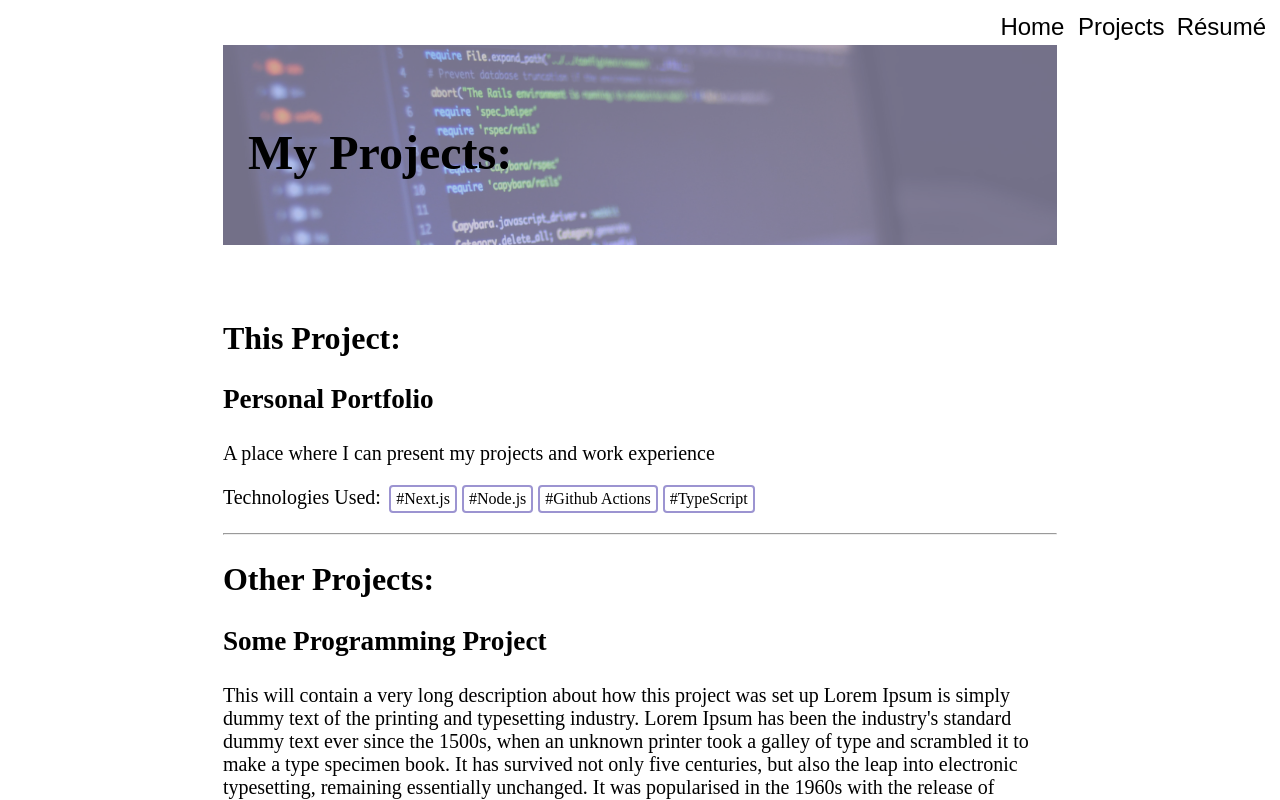
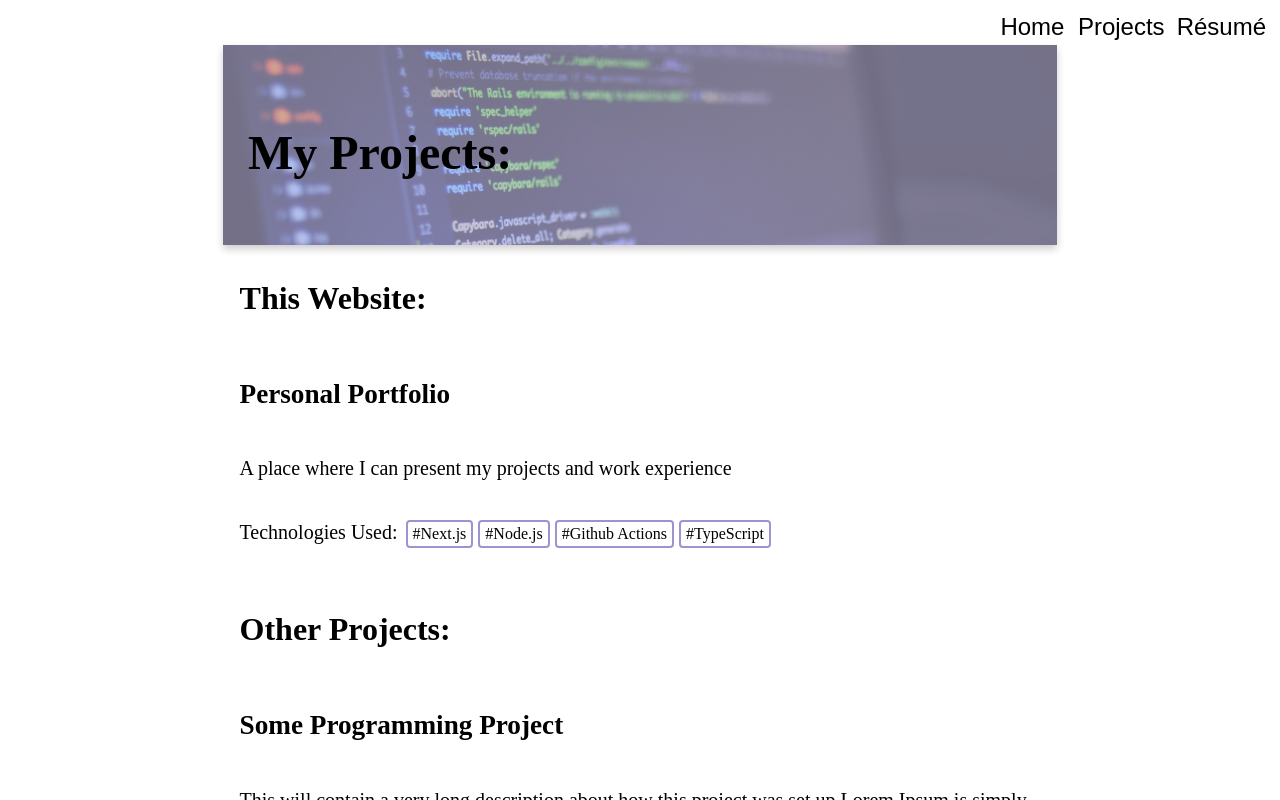
Before and after one commit to durid-ah/durid-ah.github.io, a Next.js app: page /projects in a window 1280 px wide. Shown: the top 800 px of the page. Built offline with nearby package versions, Linux system fonts and the light colour scheme.

Commit message:
changed the projects page and the project cards to look a lot more like cards

```diff
--- a/component/contact_card.module.css
+++ b/component/contact_card.module.css
@@ -1,5 +1,5 @@
 .card {
-   box-shadow: 0 4px 8px 0 rgba(0,0,0,0.2);
+   box-shadow: var(--card-shadow);
    width: min(200px, 90%);
    padding: 1%;
    height: 100%;
--- a/component/project_card.module.css
+++ b/component/project_card.module.css
@@ -1,3 +1,14 @@
+.currentProject {
+   display: flex;
+   flex-direction: column;
+   box-shadow: var(--card-shadow);
+   background-color: white;
+   padding-bottom: 1%;
+   padding-left: 2%;
+   padding-right: 2%;
+   margin-bottom: 2%;
+}
+
 .currentProject h3 {
    font-size: 1.7rem;
 }
--- a/component/project_card.tsx
+++ b/component/project_card.tsx
@@ -22,7 +22,6 @@ const ProjectCard: React.FC<ProjectCardProps> = ({project}) => {
                }
             </span>
          </p>
-         <hr/>
       </div>
    )
 }
--- a/pages/projects.tsx
+++ b/pages/projects.tsx
@@ -49,7 +49,7 @@ export default function Projects({projectList, portfolioDescription}: ProjectPro
                   </div>
                </div>
                <div className={styles.centerContent}>
-                  <h2>This Project:</h2>
+                  <h2>This Website:</h2>
                   <ProjectCard project={portfolioDescription}/>
                   <h2>Other Projects:</h2>
                   {
--- a/styles/Projects.module.css
+++ b/styles/Projects.module.css
@@ -6,13 +6,9 @@
 }
 
 .centerContent {
-   background-color: white;
    min-height: calc(100vh - var(--navbar-height));
    width: 66%;
-   /* vertical | horizontal */
-   padding: 3em 3%;
    color: var(--main-dark);
-
 }
 
 .pageTitle h1 {
@@ -23,6 +19,9 @@
 .centerContent h2 {
    font-size: 2rem;
    color: var(--headers);
+   background-color: white;
+   box-shadow: var(--card-shadow);
+   padding: 1% 2%;
 }
 
 .projectDescription {
@@ -49,6 +48,7 @@
    height: 25vh;
    overflow: hidden;
    position: relative;
+   box-shadow: 0 4px 8px 0 rgba(0,0,0,0.2);;
 }
 
 .headerImage {
@@ -61,5 +61,5 @@
    background-color: #b9b5dd99;
    height: 100%;
    width: 100%;
-   padding: 3em 3%;
+   padding: 3rem 3%;
 }
--- a/styles/globals.css
+++ b/styles/globals.css
@@ -9,6 +9,8 @@
   --navbar-height: 3rem;
   --footer-height: 4rem;
   --mobile-width: 480px;
+  --project-padding: 1rem 1%;
+  --card-shadow: 0 4px 8px 0 rgba(0,0,0,0.2);
 }
 
 html,
```
